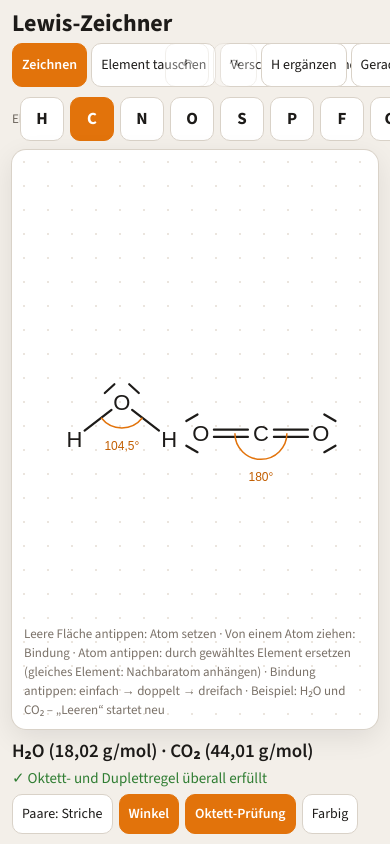
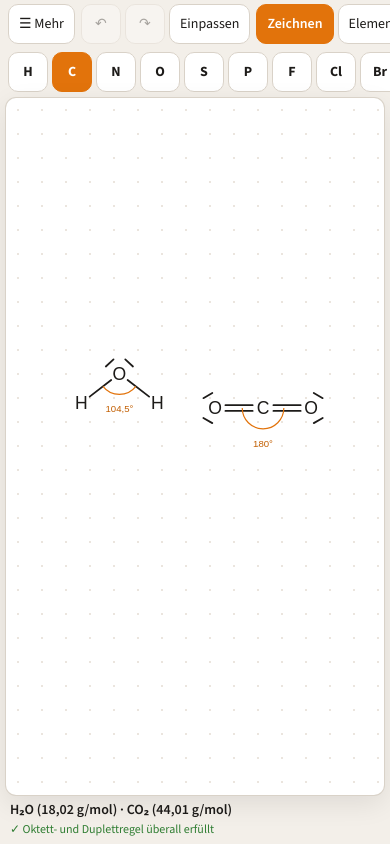
Before and after one commit to mikusaum-spec/mikusaum-spec.github.io, a plain HTML site: page Strukturformelzeichner/index.html in a window 390 px wide. Drawn offline with nearby package versions, Linux system fonts and the light colour scheme.

Commit message:
Strukturformelzeichner: Handy-Layout, Zoom und Einpassen
Co-Authored-By: Claude Opus 5.5 <noreply@anthropic.com>
Claude-Session: https://claude.ai/code/session_011PkJZSUH8hUSmQX1pzVsca

```diff
--- a/Strukturformelzeichner/index.html
+++ b/Strukturformelzeichner/index.html
@@ -46,12 +46,23 @@ footer{display:flex;flex-wrap:wrap;gap:4px 18px;align-items:center;padding:4px m
 .card img{max-width:100%;max-height:52vh;display:block;margin:12px auto;background:repeating-conic-gradient(#e9e9e9 0 25%,#fff 0 50%) 0 0/16px 16px;border:1px solid var(--line)}
 .row{display:flex;gap:8px;flex-wrap:wrap;align-items:center}
 .card p{margin:6px 0 12px;font-size:14px;color:var(--mut)}
-@media(max-width:600px){header .sub{display:none}.bar{flex-wrap:nowrap;overflow-x:auto;scrollbar-width:none}.grp{flex-wrap:nowrap;border:0;padding:0}.bar button{flex:none}button{padding:0 9px;font-size:14px}.opt{margin-left:0}}
+.mobOnly{display:none}
+.sheet{position:fixed;inset:0;background:rgb(0 0 0 / .4);display:none;align-items:flex-end;z-index:6}.sheet.show{display:flex}
+.sheetIn{background:var(--bg);width:100%;max-height:82vh;overflow:auto;border-radius:16px 16px 0 0;padding:14px 12px calc(16px + env(safe-area-inset-bottom))}
+#shBody .grp,#shBody .opt{display:flex;flex-wrap:wrap;gap:6px;margin:10px 0 0;padding:0;border:0}#shBody button{min-height:44px}
+body.mob .mobOnly{display:flex}body.mob .pal .lab{display:none}body.mob header{display:none}
+body.mob .bar{flex-wrap:nowrap;overflow-x:auto;scrollbar-width:none;padding:4px 8px;gap:4px}body.mob .bar::-webkit-scrollbar{display:none}
+body.mob .bar .grp{flex:none;flex-wrap:nowrap;border:0;padding:0}body.mob .bar button{flex:none;min-height:40px;min-width:40px;font-size:14px;padding:0 10px}
+body.mob .board{margin:2px 6px;border-radius:10px}body.mob .hint{font-size:12px;left:8px;bottom:6px}
+body.mob footer{display:grid;gap:0;padding:3px 10px calc(6px + env(safe-area-inset-bottom))}
+body.mob #fo{font-size:14px;white-space:nowrap;overflow:hidden;text-overflow:ellipsis}body.mob #pr{font-size:12px;white-space:nowrap;overflow:hidden;text-overflow:ellipsis}body.mob #tn{display:none}
 </style>
 </head>
 <body>
 <header><h1>Lewis-Zeichner</h1><span class="sub">Valenzstrichformeln mit freien Elektronenpaaren und VSEPR-Winkeln</span></header>
-<div class="bar">
+<div class="bar" id="bar1">
+  <div class="grp mobOnly"><button id="bMore">☰ Mehr</button></div>
+  <div class="grp"><button id="bU" aria-label="Rückgängig" title="Rückgängig">↶</button><button id="bR" aria-label="Wiederholen" title="Wiederholen">↷</button><button id="bF" title="Alles ins Bild holen">Einpassen</button></div>
   <div class="grp" id="tools">
     <button data-t="draw" class="on">Zeichnen</button>
     <button data-t="swap">Element tauschen</button>
@@ -61,9 +72,7 @@ footer{display:flex;flex-wrap:wrap;gap:4px 18px;align-items:center;padding:4px m
     <button data-t="qm">Ladung −</button>
     <button data-t="del">Löschen</button>
   </div>
-  <div class="grp">
-    <button id="bU" aria-label="Rückgängig" title="Rückgängig">↶</button>
-    <button id="bR" aria-label="Wiederholen" title="Wiederholen">↷</button>
+  <div class="grp" id="acts">
     <button id="bH">H ergänzen</button>
     <button id="bG">Gerade ausrichten</button>
     <button id="bA">VSEPR-Winkel</button>
@@ -76,15 +85,16 @@ footer{display:flex;flex-wrap:wrap;gap:4px 18px;align-items:center;padding:4px m
 </div>
 <div class="bar pal" id="pal"></div>
 <main class="board"><svg id="sv" aria-label="Zeichenfläche"></svg><div class="hint" id="hint"></div></main>
-<footer>
+<footer id="foot">
   <span id="fo"></span><span id="pr"></span><span id="tn"></span>
-  <span class="opt">
+  <span class="opt" id="opts">
     <button id="oL">Paare: Striche</button>
     <button id="oW">Winkel</button>
     <button id="oO">Oktett-Prüfung</button>
     <button id="oF">Farbig</button>
   </span>
 </footer>
+<div class="sheet" id="sh"><div class="sheetIn"><div class="row" style="justify-content:space-between"><b>Weitere Funktionen</b><button id="shx">Schließen</button></div><div id="shBody"></div></div></div>
 <div class="modal" id="md"><div class="card">
   <div class="row" style="justify-content:space-between"><b>PNG-Export</b><button id="mx">Schließen</button></div>
   <img id="mi" alt="Exportiertes Molekül">
@@ -97,8 +107,9 @@ const EL={H:[1,'#5a5a5a',1.008],B:[3,'#b5651d',10.81],C:[4,'#111111',12.011],N:[
 const MET=new Set(['Na','K','Mg','Ca','Al']),EXP=new Set(['P','S','Cl','Br','I']);
 const PAL=['H','C','N','O','S','P','F','Cl','Br','I','B','Na','K','Mg','Ca','Al'];
 const L=60,FONT='Arial,Helvetica,sans-serif',INK='#1d1b19',ACC='#e2730b',KEY='lewis-zeichner-1';
-const HINTS={draw:'Leere Fläche antippen: Atom setzen · Von einem Atom ziehen: Bindung · Atom antippen: durch gewähltes Element ersetzen (gleiches Element: Nachbaratom anhängen) · Bindung antippen: einfach → doppelt → dreifach',swap:'Atom antippen: wird zum gewählten Element · Bindung antippen: Bindungsordnung ändern',move:'Atom ziehen: verschieben · Leere Fläche ziehen: alles verschieben',hand:'Bindung oder Endatom ziehen: dreht diesen Molekülteil um das Nachbaratom (15°-Schritte), Bindungslänge bleibt gleich',qp:'Atom antippen: Ladung um +1 erhöhen',qm:'Atom antippen: Ladung um −1 verringern',del:'Atom oder Bindung antippen: löschen'};
+const HINTS={draw:'Leere Fläche antippen: Atom setzen · Von einem Atom ziehen: Bindung · Atom antippen: durch gewähltes Element ersetzen (gleiches Element: Nachbaratom anhängen) · Bindung antippen: einfach → doppelt → dreifach',swap:'Atom antippen: wird zum gewählten Element · Bindung antippen: Bindungsordnung ändern',move:'Atom ziehen: verschieben · Leere Fläche ziehen: Ansicht verschieben · Zwei Finger: zoomen',hand:'Bindung oder Endatom ziehen: dreht diesen Molekülteil um das Nachbaratom (15°-Schritte), Bindungslänge bleibt gleich',qp:'Atom antippen: Ladung um +1 erhöhen',qm:'Atom antippen: Ladung um −1 verringern',del:'Atom oder Bindung antippen: löschen'};
 let S={atoms:[],bonds:[],n:1},O={lp:'bar',ang:true,chk:true,col:false,tr:false,nm:false,mode:'lewis'};
+let V={s:1,x:0,y:0},pinch=null;const pts=new Map(),clampS=v=>Math.max(.25,Math.min(4,v));
 let tool='draw',sel='C',U=[],R=[],drag=null,prev=null,exNote=false,blobUrl=null,lastBlob=null,ht=null;
 const $=id=>document.getElementById(id),sv=$('sv');
 const rad=d=>d*Math.PI/180,nrm=d=>((d%360)+360)%360,F=n=>Math.round(n*10)/10;
@@ -163,7 +174,7 @@ function render(){const r=body(false);let pv='';
   if(prev){pv=`<line x1="${F(prev.x1)}" y1="${F(prev.y1)}" x2="${F(prev.x2)}" y2="${F(prev.y2)}" stroke="${ACC}" stroke-width="2.5" stroke-dasharray="6 5"/>`;
     if(!prev.t)pv+=`<text x="${F(prev.x2)}" y="${F(prev.y2)}" text-anchor="middle" dominant-baseline="central" font-family="${FONT}" font-size="22" fill="${ACC}" opacity=".75">${sel}</text>`;
     if(!drag.a)pv+=`<text x="${F(prev.x1)}" y="${F(prev.y1)}" text-anchor="middle" dominant-baseline="central" font-family="${FONT}" font-size="22" fill="${ACC}" opacity=".75">${sel}</text>`}
-  sv.innerHTML=GRID+r.h+pv;status(r.probs,r.tet);$('bU').disabled=!U.length;$('bR').disabled=!R.length}
+  sv.innerHTML=GRID+`<g transform="translate(${F(V.x)} ${F(V.y)}) scale(${V.s.toFixed(4)})">`+r.h+pv+'</g>';status(r.probs,r.tet);$('bU').disabled=!U.length;$('bR').disabled=!R.length}
 
 const SUB='₀₁₂₃₄₅₆₇₈₉',SUP='⁰¹²³⁴⁵⁶⁷⁸⁹';
 const sub=n=>n>1?String(n).split('').map(d=>SUB[d]).join(''):'';
@@ -241,7 +252,7 @@ function status(probs,tet){const cs=comps();$('fo').textContent=cs.length?cs.sli
   else{pr.className='';pr.textContent='✓ Oktett- und Duplettregel überall erfüllt'}
   $('tn').textContent=tet&&O.ang?'* Tetraeder: räumlich 109,5°, in der Ebene als Kreuz gezeichnet':''}
 
-function setHint(){$('hint').textContent=HINTS[tool]+(exNote?' · Beispiel: H₂O und CO₂ – „Leeren“ startet neu':'')}
+let hf=null;function setHint(){$('hint').textContent=HINTS[tool]+(exNote?' · Beispiel: H₂O und CO₂ – „Leeren“ startet neu':'');clearTimeout(hf);if(document.body.classList.contains('mob'))hf=setTimeout(()=>{$('hint').textContent=''},5000)}
 function flash(m){$('hint').textContent=m;clearTimeout(ht);ht=setTimeout(setHint,2500)}
 function save(){try{localStorage.setItem(KEY,JSON.stringify({S,O,sel}))}catch(_){}}
 function load(){try{const d=JSON.parse(localStorage.getItem(KEY));if(d&&d.S&&Array.isArray(d.S.atoms)){S=d.S;Object.assign(O,d.O||{});if(EL[d.sel])sel=d.sel;return true}}catch(_){}return false}
@@ -318,10 +329,10 @@ function skelApply(){const ring=ringSet();
     hv.forEach(a=>{const p=pos.get(a.id);if(p){a.x=cx+p.x-mx;a.y=cy+p.y-my}});hv.forEach(placeH)}}
 function want(a){if(a.el==='H'||MET.has(a.el))return 0;if(a.el==='C')return 4-Math.abs(a.q);if(a.el==='B')return 3-a.q;return 8-EL[a.el][0]+a.q}
 function addH(){snap();let any=false;for(const a of[...S.atoms]){let m=want(a)-info(a).bs;for(;m>0;m--){attach(a,'H');any=true}}if(!any){U.pop();flash('Alle Atome sind bereits abgesättigt.');return}commit()}
-function benz(){snap();const r=sv.getBoundingClientRect();let cx=r.width/2,cy=r.height/2;for(let i=0;i<12&&S.atoms.some(a=>Math.hypot(a.x-cx,a.y-cy)<L*2);i++)cx+=L*1.2;
+function benz(){snap();const r=sv.getBoundingClientRect();let cx=(r.width/2-V.x)/V.s,cy=(r.height/2-V.y)/V.s;for(let i=0;i<12&&S.atoms.some(a=>Math.hypot(a.x-cx,a.y-cy)<L*2);i++)cx+=L*1.2;
   const at=[];for(let i=0;i<6;i++)at.push(addAtom('C',cx+L*Math.cos(rad(-90+60*i)),cy+L*Math.sin(rad(-90+60*i))));
   for(let i=0;i<6;i++)S.bonds.push({a:at[i].id,b:at[(i+1)%6].id,o:i%2?1:2});commit()}
-function example(){const r=sv.getBoundingClientRect(),w=r.width||800,h=r.height||480;
+function example(){const r=sv.getBoundingClientRect(),w=(r.width||800)/V.s,h=(r.height||480)/V.s;
   const o=addAtom('O',w*.3,h*.4),h1=addAtom('H',o.x-40,o.y+40),h2=addAtom('H',o.x+40,o.y+40);addBond(o,h1);addBond(o,h2);
   const c=addAtom('C',w*.68,h*.45),o1=addAtom('O',c.x-L,c.y),o2=addAtom('O',c.x+L,c.y);addBond(c,o1);addBond(c,o1);addBond(c,o2);addBond(c,o2);tidy();exNote=true}
 
@@ -330,19 +341,27 @@ function rotSetup(d){let pv=null,set=null;
   if(d.b){const a=A(d.b.a),c=A(d.b.b),sa=side(a.id,c.id),sc=side(c.id,a.id);if(!sa||!sc)return null;if(sa.size<=sc.size){pv=c;set=sa}else{pv=a;set=sc}}
   else if(d.a){for(const n of nb(d.a)){const s=side(d.a.id,n.o.id);if(s&&(!set||s.size<set.size)){set=s;pv=n.o}}if(!set)return null}else return null;
   return{pv,set,a0:ang(pv,{x:d.x0,y:d.y0}),orig:new Map([...set].map(id=>{const a=A(id);return[id,{x:a.x,y:a.y}]}))}}
-function pt(e){const r=sv.getBoundingClientRect();return{x:e.clientX-r.left,y:e.clientY-r.top}}
-function hitA(x,y,ex){let best=null,bd=24;for(const a of S.atoms){if(a===ex||isHid(a))continue;const d=Math.hypot(a.x-x,a.y-y);if(d<bd){bd=d;best=a}}return best}
-function hitB(x,y){let best=null,bd=11;for(const b of S.bonds){const p=A(b.a),q=A(b.b),dx=q.x-p.x,dy=q.y-p.y,l2=dx*dx+dy*dy||1;const t=Math.max(0,Math.min(1,((x-p.x)*dx+(y-p.y)*dy)/l2));const d=Math.hypot(p.x+t*dx-x,p.y+t*dy-y);if(d<bd){bd=d;best=b}}return best}
+function sp(e){const r=sv.getBoundingClientRect();return{x:e.clientX-r.left,y:e.clientY-r.top}}
+function pt(e){const q=sp(e);return{x:(q.x-V.x)/V.s,y:(q.y-V.y)/V.s}}
+function fitView(){const vis=S.atoms.filter(a=>!isHid(a)),r=sv.getBoundingClientRect();if(!vis.length||!r.width){V={s:1,x:0,y:0};render();return}
+  const xs=vis.map(a=>a.x),ys=vis.map(a=>a.y),x0=Math.min(...xs),x1=Math.max(...xs),y0=Math.min(...ys),y1=Math.max(...ys)+(O.nm?50:0),pad=50;
+  const s=clampS(Math.min(r.width/(x1-x0+2*pad),(r.height-24)/(y1-y0+2*pad),1.6));V={s,x:r.width/2-(x0+x1)/2*s,y:(r.height-24)/2-(y0+y1)/2*s};render()}
+function hitA(x,y,ex){let best=null,bd=Math.max(24,24/V.s);for(const a of S.atoms){if(a===ex||isHid(a))continue;const d=Math.hypot(a.x-x,a.y-y);if(d<bd){bd=d;best=a}}return best}
+function hitB(x,y){let best=null,bd=Math.max(11,14/V.s);for(const b of S.bonds){const p=A(b.a),q=A(b.b),dx=q.x-p.x,dy=q.y-p.y,l2=dx*dx+dy*dy||1;const t=Math.max(0,Math.min(1,((x-p.x)*dx+(y-p.y)*dy)/l2));const d=Math.hypot(p.x+t*dx-x,p.y+t*dy-y);if(d<bd){bd=d;best=b}}return best}
 function calcEnd(p){const src=drag.a||{x:drag.x0,y:drag.y0},t=hitA(p.x,p.y,drag.a);if(t)return{x1:src.x,y1:src.y,x2:t.x,y2:t.y,t};
   let d=ang(src,p),bs=null,bd=40;(drag.a?suggest(drag.a):[]).forEach(v=>{const x=adiff(v,d);if(x<bd){bd=x;bs=v}});d=bs!==null?bs:Math.round(d/15)*15;const e=pol(src,d,L);return{x1:src.x,y1:src.y,x2:e.x,y2:e.y,t:null}}
-sv.addEventListener('pointerdown',e=>{if(drag)return;const p=pt(e);try{sv.setPointerCapture(e.pointerId)}catch(_){}const a=hitA(p.x,p.y);drag={id:e.pointerId,x0:p.x,y0:p.y,a,b:a?null:hitB(p.x,p.y),mv:false,sn:false,last:p}});
-sv.addEventListener('pointermove',e=>{if(!drag||e.pointerId!==drag.id)return;const p=pt(e);if(!drag.mv&&Math.hypot(p.x-drag.x0,p.y-drag.y0)>8)drag.mv=true;if(!drag.mv)return;
-  if(tool==='move'){if(!drag.sn){snap();drag.sn=true}const dx=p.x-drag.last.x,dy=p.y-drag.last.y;(drag.a?[drag.a]:S.atoms).forEach(a=>{a.x+=dx;a.y+=dy});drag.last=p;render();return}
+sv.addEventListener('pointerdown',e=>{try{sv.setPointerCapture(e.pointerId)}catch(_){}pts.set(e.pointerId,sp(e));
+  if(pts.size===2){if(drag){if(drag.sn||(drag.rot&&!drag.rot.none))commit();drag=null;prev=null;render()}const[a,b]=[...pts.values()];pinch={d0:Math.hypot(a.x-b.x,a.y-b.y)||1,m0:{x:(a.x+b.x)/2,y:(a.y+b.y)/2},V0:{...V}};return}
+  if(pts.size>2||drag||pinch)return;const p=pt(e);const a=hitA(p.x,p.y);drag={id:e.pointerId,x0:p.x,y0:p.y,a,b:a?null:hitB(p.x,p.y),mv:false,sn:false,last:p,ls:sp(e)}});
+sv.addEventListener('pointermove',e=>{if(pts.has(e.pointerId))pts.set(e.pointerId,sp(e));
+  if(pinch&&pts.size>=2){const[a,b]=[...pts.values()],d=Math.hypot(a.x-b.x,a.y-b.y),m={x:(a.x+b.x)/2,y:(a.y+b.y)/2},P=pinch.V0,s=clampS(P.s*d/pinch.d0),wx=(pinch.m0.x-P.x)/P.s,wy=(pinch.m0.y-P.y)/P.s;V={s,x:m.x-wx*s,y:m.y-wy*s};render();return}
+  if(!drag||e.pointerId!==drag.id)return;const p=pt(e);if(!drag.mv&&Math.hypot(p.x-drag.x0,p.y-drag.y0)>8/V.s)drag.mv=true;if(!drag.mv)return;
+  if(tool==='move'){if(!drag.a){const q=sp(e);V.x+=q.x-drag.ls.x;V.y+=q.y-drag.ls.y;drag.ls=q;render();return}if(!drag.sn){snap();drag.sn=true}const dx=p.x-drag.last.x,dy=p.y-drag.last.y;drag.a.x+=dx;drag.a.y+=dy;drag.last=p;render();return}
   if(tool==='hand'){if(!drag.rot){const r=rotSetup(drag);if(!r){drag.rot={none:true};flash(drag.a||drag.b?'Hier kann nicht gedreht werden (Ring oder einzelnes Atom).':'Eine Bindung oder ein Endatom ziehen.');return}snap();drag.rot=r}
     const r=drag.rot;if(r.none)return;const w=rad(Math.round((ang(r.pv,p)-r.a0)/15)*15),co=Math.cos(w),si=Math.sin(w);
     for(const id of r.set){const a=A(id),o=r.orig.get(id),rx=o.x-r.pv.x,ry=o.y-r.pv.y;a.x=r.pv.x+rx*co-ry*si;a.y=r.pv.y+rx*si+ry*co}render();return}
   if(tool==='draw'&&!drag.b){prev=calcEnd(p);render()}});
-function up(e){if(!drag||e.pointerId!==drag.id)return;const d=drag,pv=prev;prev=null;
+function up(e){pts.delete(e.pointerId);if(pinch){if(pts.size<2)pinch=null;return}if(!drag||e.pointerId!==drag.id)return;const d=drag,pv=prev;prev=null;
   if(e.type==='pointercancel'){drag=null;render();return}
   if(tool==='move'){drag=null;if(d.sn)commit();else render();return}
   if(tool==='hand'){drag=null;if(d.rot&&!d.rot.none)commit();else render();return}
@@ -358,6 +377,7 @@ function up(e){if(!drag||e.pointerId!==drag.id)return;const d=drag,pv=prev;prev=
   else if(tool==='del'){if(d.a){S.bonds=S.bonds.filter(b=>b.a!==d.a.id&&b.b!==d.a.id);S.atoms=S.atoms.filter(a=>a!==d.a)}else S.bonds=S.bonds.filter(b=>b!==d.b)}
   commit()}
 sv.addEventListener('pointerup',up);sv.addEventListener('pointercancel',up);
+sv.addEventListener('wheel',e=>{e.preventDefault();const q=sp(e),s0=V.s,s=clampS(s0*Math.exp(-e.deltaY*0.0015)),wx=(q.x-V.x)/s0,wy=(q.y-V.y)/s0;V={s,x:q.x-wx*s,y:q.y-wy*s};render()},{passive:false});
 
 function svgExport(){if(!S.atoms.length)return null;const pad=O.ang?54:40;let x0=1e9,y0=1e9,x1=-1e9,y1=-1e9;
   S.atoms.filter(a=>!isHid(a)).forEach(a=>{x0=Math.min(x0,a.x);y0=Math.min(y0,a.y);x1=Math.max(x1,a.x);y1=Math.max(y1,a.y)});x0-=pad+(half()?24:0);y0-=pad;x1+=pad+(half()?24:0);y1+=pad;
@@ -402,9 +422,15 @@ document.addEventListener('keydown',e=>{const k=e.key.toLowerCase();
   if(e.ctrlKey||e.metaKey||e.altKey)return;const m={h:'H',c:'C',n:'N',o:'O',s:'S',p:'P',f:'F',b:'B',i:'I'}[k];if(m){sel=m;pal();save()}
   if(k==='escape')$('md').classList.remove('show')});
 window.addEventListener('resize',render);
-
-if(!load())example();
-pal();opts();setTool('draw');render();
+const mq=matchMedia('(max-width: 700px), (max-height: 520px)');
+function layoutMode(){const m=mq.matches;document.body.classList.toggle('mob',m);if(m){$('shBody').appendChild($('acts'));$('shBody').appendChild($('opts'))}else{$('sh').classList.remove('show');$('bar1').appendChild($('acts'));$('foot').appendChild($('opts'))}render()}
+mq.addEventListener?mq.addEventListener('change',layoutMode):mq.addListener(layoutMode);
+$('bMore').onclick=()=>$('sh').classList.add('show');$('shx').onclick=()=>$('sh').classList.remove('show');$('sh').onclick=e=>{if(e.target===$('sh'))$('sh').classList.remove('show')};
+$('acts').addEventListener('click',e=>{if(e.target.closest('button')&&document.body.classList.contains('mob'))$('sh').classList.remove('show')});
+$('bF').onclick=fitView;
+document.body.classList.toggle('mob',mq.matches);if(mq.matches)V.s=.8;
+const had=load();if(!had)example();
+pal();opts();setTool('draw');layoutMode();if(had&&mq.matches)fitView();
 }
 </script>
 </body>
```
